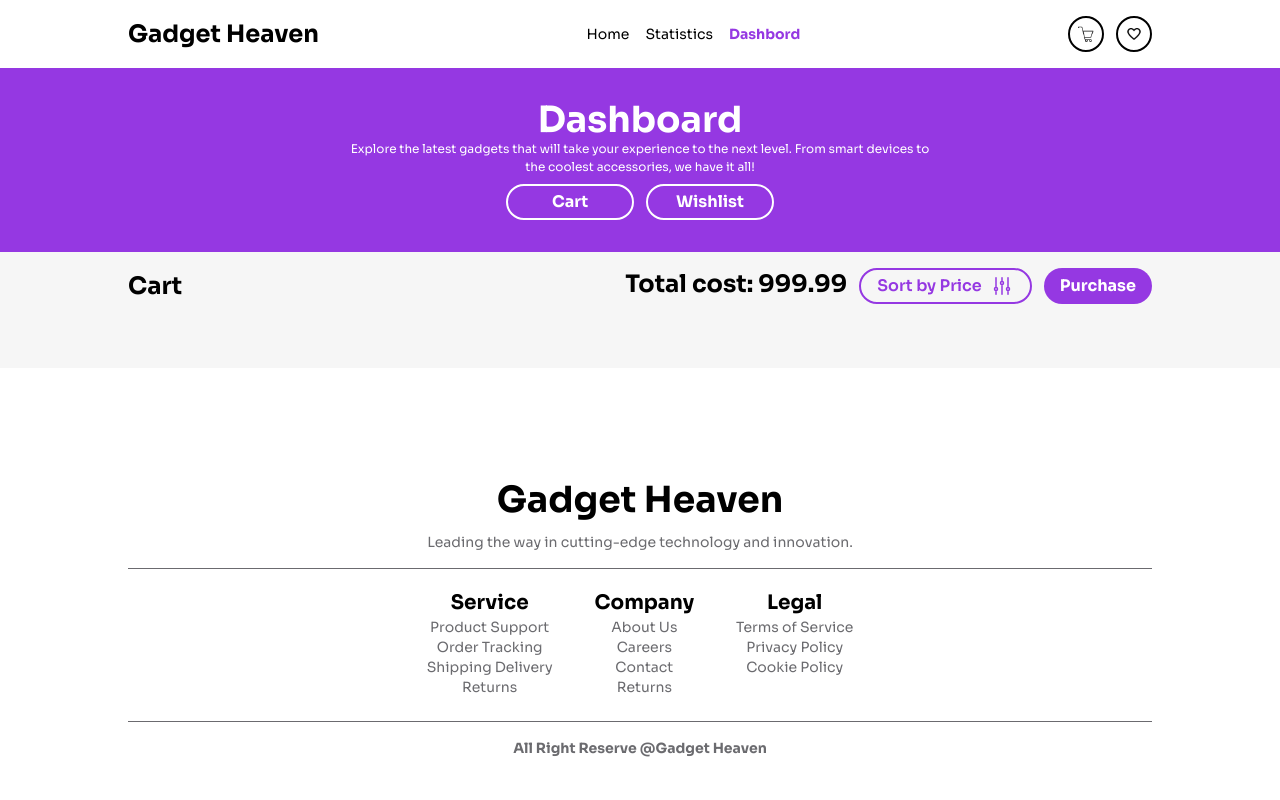
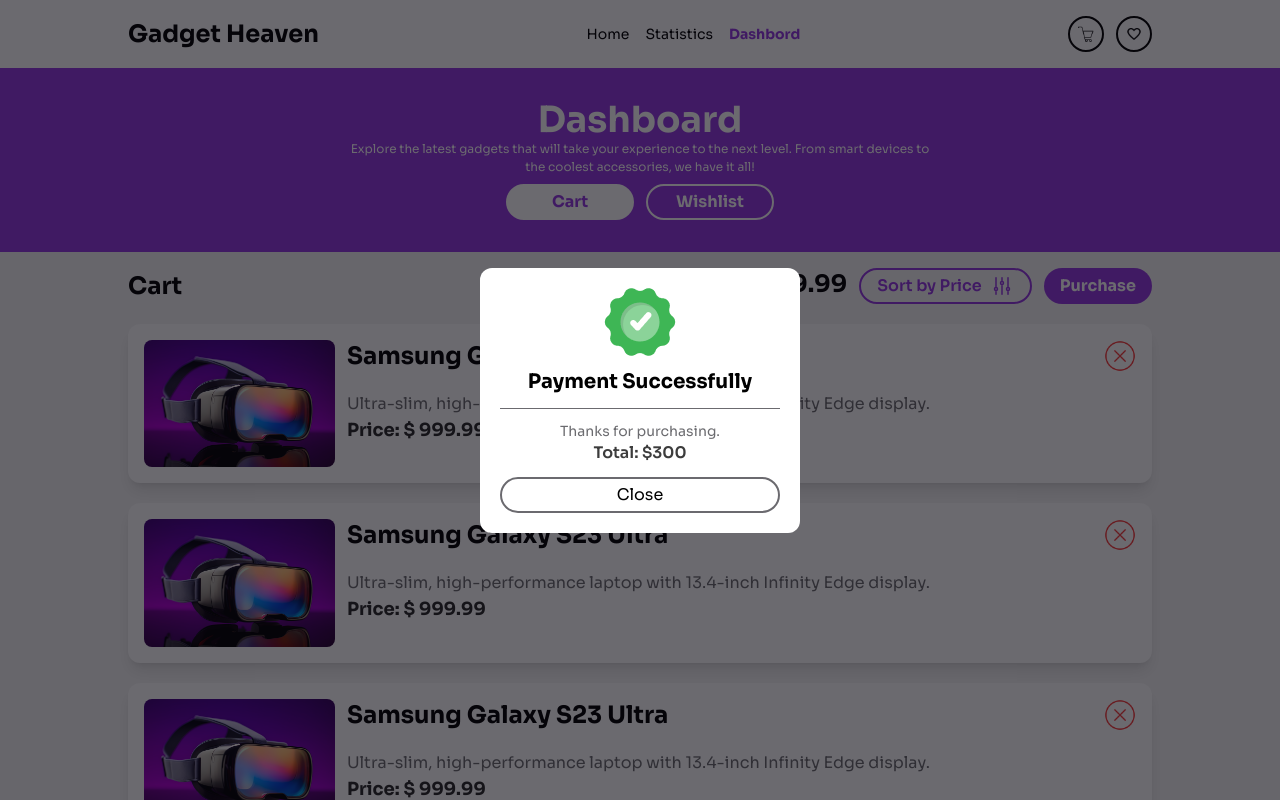
Before and after one commit to programming-hero-web-course-4/b10a8-gadget-heaven-eftakhar-491, a React (Vite) app: page /dashbord in a window 1280 px wide. Shown: the top 800 px of the page. Built offline with nearby package versions, Linux system fonts and the light colour scheme; a web font is replaced by a local one.

Commit message:
modal section done

```diff
--- a/src/components/dashbord/Cart.jsx
+++ b/src/components/dashbord/Cart.jsx
@@ -1,4 +1,5 @@
 import React from "react";
+import CartDetails from "./CartDetails";
 
 export default function Cart() {
   return (
@@ -30,6 +31,15 @@
             </button>
           </div>
         </div>
+        <div>
+          <CartDetails />
+          <CartDetails />
+          <CartDetails />
+          <CartDetails />
+          <CartDetails />
+          <CartDetails />
+          <CartDetails />
+        </div>
       </section>
     </>
   );
--- /dev/null
+++ b/src/components/dashbord/CartDetails.jsx
@@ -0,0 +1,31 @@
+import React from "react";
+import dummy from "../../assets/banner.jpg";
+import cancelImg from "../../assets/cancel.png";
+export default function CartDetails() {
+  return (
+    <>
+      <div className="bg-white flex shadow-lg rounded-xl gap-3 p-4 mt-5">
+        <div className="w-60">
+          <img className="w-full rounded-lg" src={dummy} alt="" />
+        </div>
+        <div className="w-full">
+          <h1 className=" w-full mb-5 flex justify-between text-2xl font-bold">
+            Samsung Galaxy S23 Ultra{" "}
+            <img
+              className="w-8 cursor-pointer active:scale-95"
+              src={cancelImg}
+              alt=""
+            />{" "}
+          </h1>
+          <p className="text-lightWhite">
+            Ultra-slim, high-performance laptop with 13.4-inch Infinity Edge
+            display.
+          </p>
+          <h2 className="text-lg text-[#141414e9] font-bold">
+            Price: $ 999.99
+          </h2>
+        </div>
+      </div>
+    </>
+  );
+}
--- a/src/components/dashbord/Dashbord.jsx
+++ b/src/components/dashbord/Dashbord.jsx
@@ -1,6 +1,7 @@
 import React, { useState } from "react";
 import Cart from "./Cart";
 import Wish from "./Wish";
+import Modal from "./Modal";
 
 export default function Dashbord() {
   const [cartWish, setCartWish] = useState(true);
@@ -19,14 +20,18 @@
           <div className="flex items-center justify-center mt-2 gap-3">
             <button
               onClick={() => setCartWish(true)}
-              className="w-32 border-2 border-white text-white py-1 rounded-3xl font-bold"
+              className={`${
+                cartWish ? "bg-white text-primary" : " text-white"
+              } w-32 border-2 border-white  py-1 rounded-3xl font-bold`}
             >
               {" "}
               Cart
             </button>
             <button
               onClick={() => setCartWish(false)}
-              className="w-32 border-2 border-white text-white py-1 rounded-3xl font-bold"
+              className={`${
+                cartWish ? " text-white" : "bg-white text-primary"
+              } w-32 border-2 border-white  py-1 rounded-3xl font-bold`}
             >
               Wishlist
             </button>
@@ -34,6 +39,7 @@
         </div>
         {cartWish ? <Cart /> : <Wish />}
       </section>
+      <Modal />
     </>
   );
 }
--- /dev/null
+++ b/src/components/dashbord/Modal.jsx
@@ -0,0 +1,26 @@
+import React from "react";
+import right from "../../assets/Group.png";
+export default function Modal() {
+  return (
+    <>
+      <section className="fixed bg-lightWhite top-0 w-full h-screen flex justify-center items-center">
+        <div className="bg-white w-80 p-5 rounded-xl">
+          <img className="mx-auto" src={right} alt="" />
+          <h1 className="text-xl font-bold my-3 text-center">
+            Payment Successfully
+          </h1>
+          <hr className="border-lightWhite" />
+          <p className="text-center mt-3 text-sm text-lightWhite">
+            Thanks for purchasing.
+          </p>
+          <h2 className="text-center font-semibold text-[#111111d1]">
+            Total: $300{" "}
+          </h2>
+          <button className="active:scale-95 block border-2 py-1 rounded-3xl mt-3 border-lightWhite text-center w-full">
+            Close
+          </button>
+        </div>
+      </section>
+    </>
+  );
+}
--- a/src/components/dashbord/Wish.jsx
+++ b/src/components/dashbord/Wish.jsx
@@ -1,5 +1,18 @@
 import React from "react";
+import WishDetails from "./WishDetails";
 
 export default function Wish() {
-  return <div>Wish</div>;
+  return (
+    <>
+      <section className="mt-4 mx-auto lg:w-4/5 w-11/12">
+        <h1 className="font-bold text-2xl">WishList</h1>
+        <div>
+          <WishDetails />
+          <WishDetails />
+          <WishDetails />
+          <WishDetails />
+        </div>
+      </section>
+    </>
+  );
 }
--- /dev/null
+++ b/src/components/dashbord/WishDetails.jsx
@@ -0,0 +1,34 @@
+import React from "react";
+import dummy from "../../assets/banner.jpg";
+import cancelImg from "../../assets/cancel.png";
+export default function WishDetails() {
+  return (
+    <>
+      <div className="bg-white flex shadow-lg rounded-xl gap-3 p-4 mt-5">
+        <div className="w-60">
+          <img className="w-full rounded-lg" src={dummy} alt="" />
+        </div>
+        <div className="w-full">
+          <h1 className=" w-full mb-5 flex justify-between text-2xl font-bold">
+            Samsung Galaxy S23 Ultra{" "}
+            <img
+              className="w-8 cursor-pointer active:scale-95"
+              src={cancelImg}
+              alt=""
+            />{" "}
+          </h1>
+          <p className="text-lightWhite">
+            Ultra-slim, high-performance laptop with 13.4-inch Infinity Edge
+            display.
+          </p>
+          <h2 className="text-lg text-[#141414e9] font-bold">
+            Price: $ 999.99
+          </h2>
+          <button className="active:scale-95 text-white bg-primary rounded-3xl px-4 py-1 font-bold">
+            Add to Cart
+          </button>
+        </div>
+      </div>
+    </>
+  );
+}
```
Also changed, not shown: src/assets/cancel.png (added).
